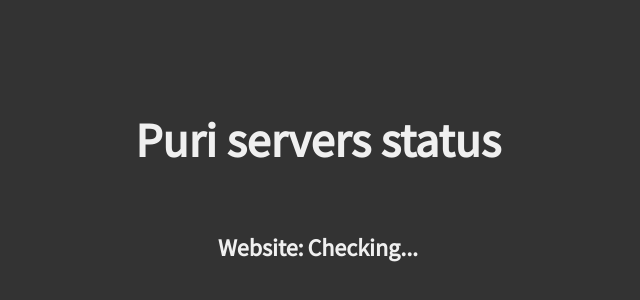
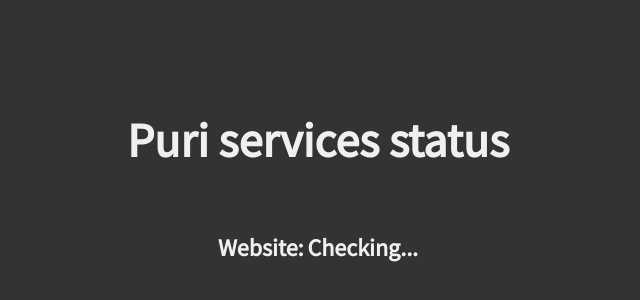
Before and after one commit to Puri-Devs/status-npws, a plain HTML site: page index.html in a window 1280 px wide. Shown: the part 222-522 px from the top of the page, without its empty margins (322-962 px from the left). Drawn offline with Linux system fonts and the light colour scheme; no server answers.

Commit message:
name fix

```diff
--- a/index.html
+++ b/index.html
@@ -10,7 +10,7 @@
 </head>
 <body onload="showWebsieStatus()">
     <section>
-        <h1 style="font-size: 3em;">Puri servers status</h1>
+        <h1 style="font-size: 3em;">Puri services status</h1>
         <div class="status">
             <table>
                 <tr>
```
